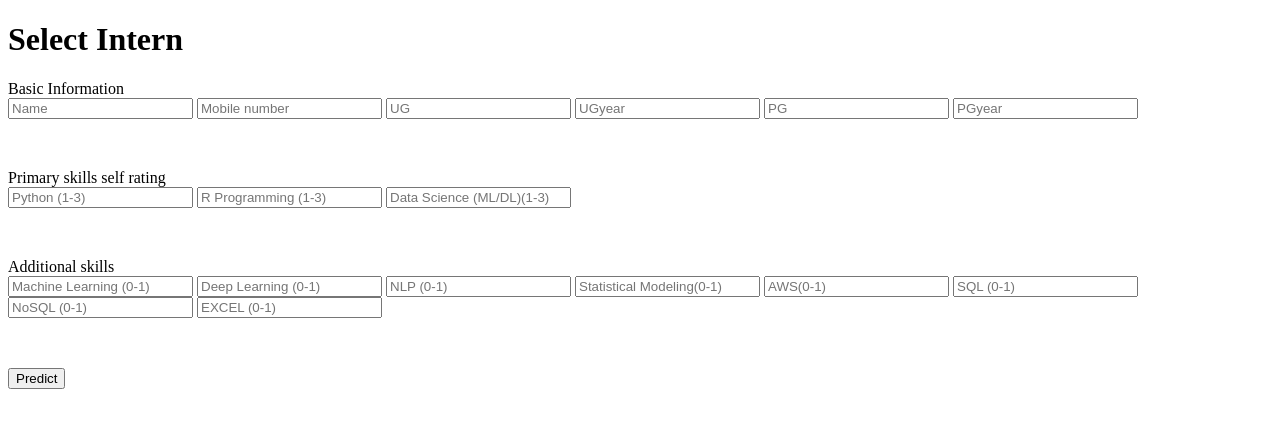
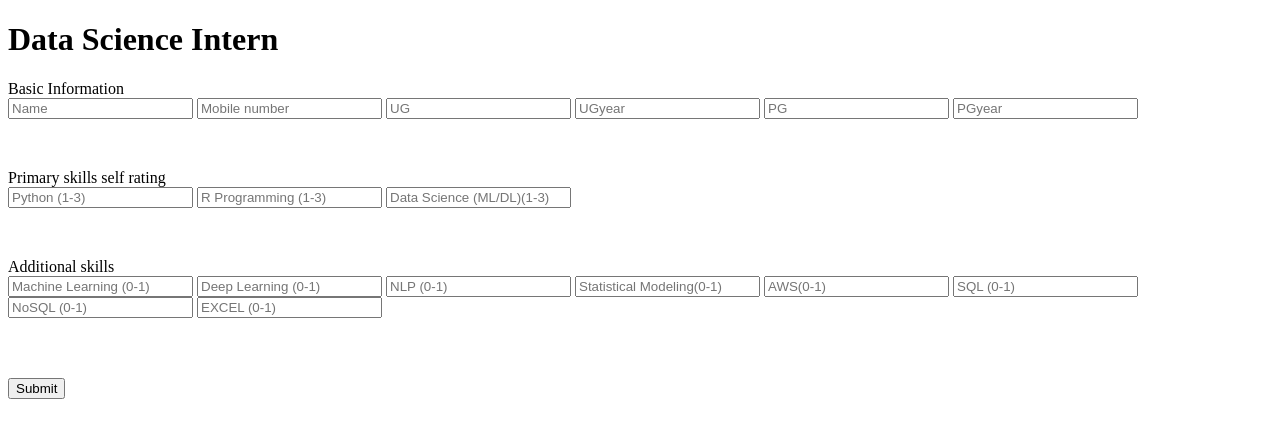
Before and after one commit to lkosigi/DataScienceIntern, a Flask app: page / in a window 1280 px wide. Shown: the top 438 px of the page. Run offline with Flask 2, Linux system fonts and the light colour scheme; parts of the project's set-up code (start-up, migrations or seed data) failed here and were passed over.

Commit message:
Add files via upload

```diff
--- a/templates/index.html
+++ b/templates/index.html
@@ -13,7 +13,7 @@
 
 <body>
  <div class="login">
-	<h1>Select Intern</h1>
+	<h1>Data Science Intern</h1>
 
      <!-- Main Input For Receiving Query to our ML -->
     <form action="{{ url_for('predict')}}"method="post">
@@ -39,8 +39,8 @@
 		<input type="text" name="sql" placeholder="SQL (0-1)" required="required" />
 		<input type="text" name="nosql" placeholder="NoSQL (0-1)" required="required" />
 		<input type="text" name="xl" placeholder="EXCEL (0-1)" required="required" />
-		<div style="margin-top:50px;">  </div>
-        <button type="submit" class="btn btn-primary btn-block btn-large">Predict</button>
+		<div style="margin-top:60px;">  </div>
+        <button type="submit" class="btn btn-primary btn-block btn-large">Submit</button>
     </form>
 
    <br>
```
